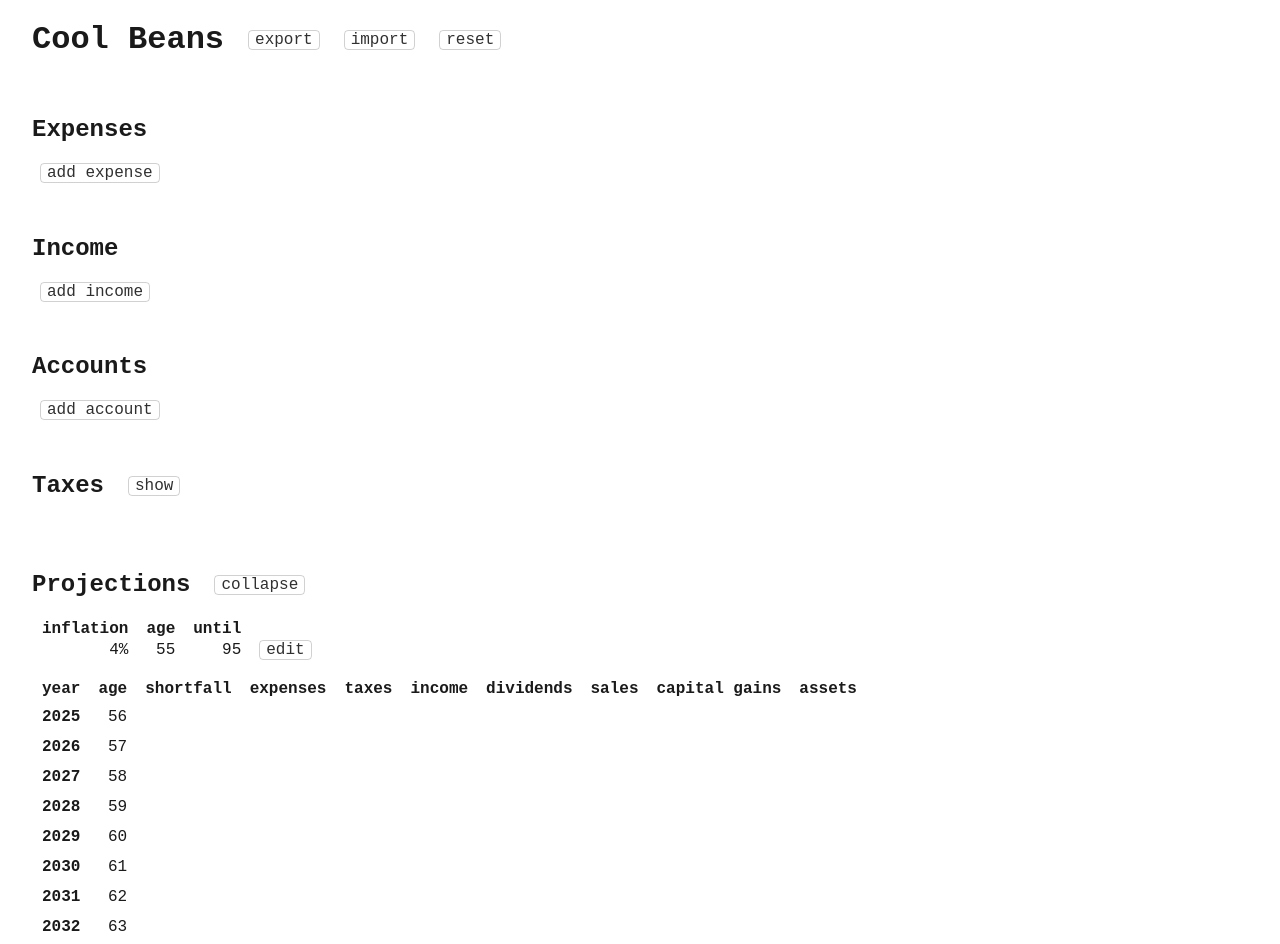
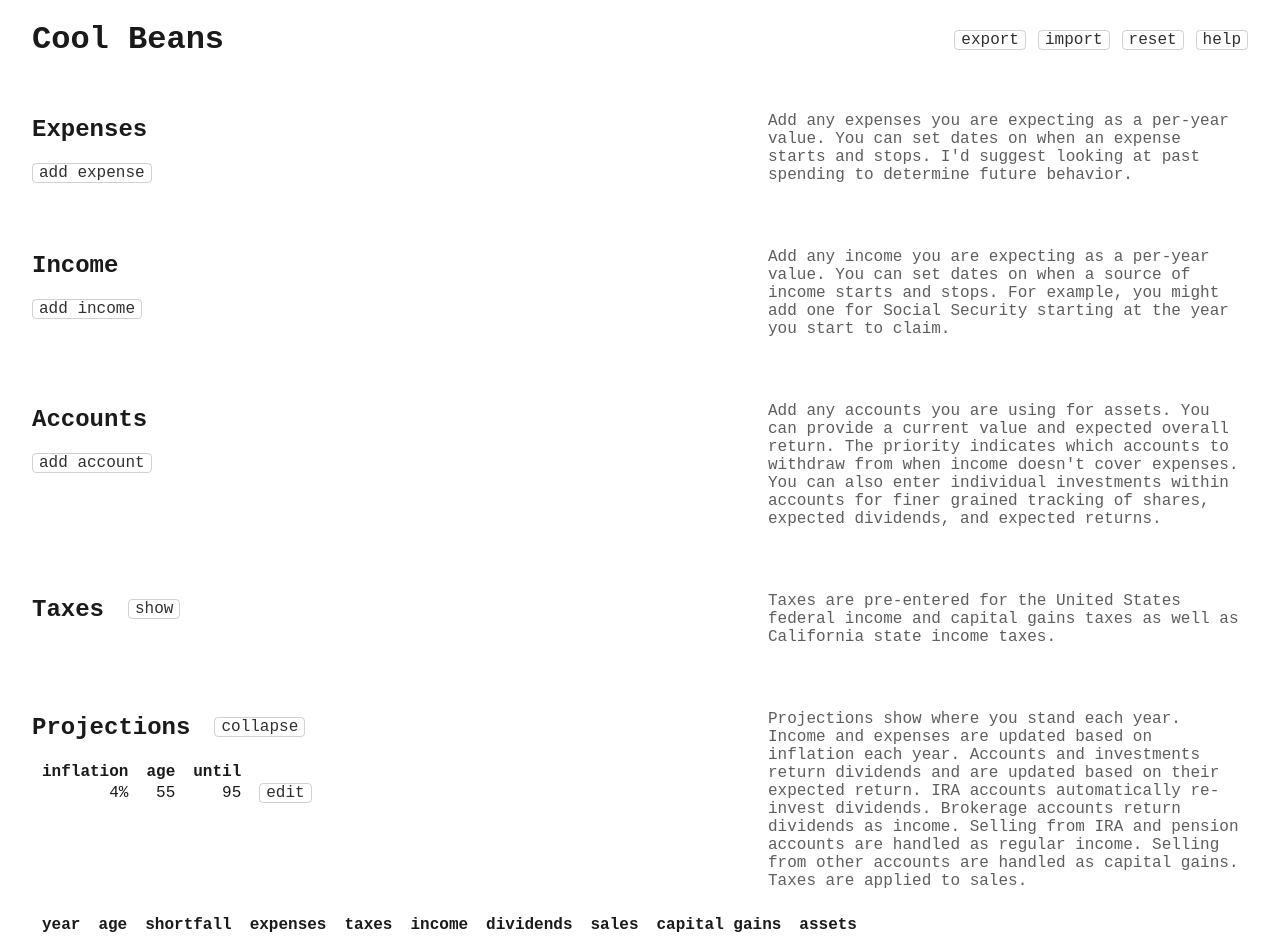
Before and after one commit to ericsoderberghp/coolbeans, a React (Create React App) app: page / in a window 1280 px wide. Shown: the top 944 px of the page. Built offline with nearby package versions, Linux system fonts and the light colour scheme.

Commit message:
Added help

```diff
--- a/src/Accounts.tsx
+++ b/src/Accounts.tsx
@@ -183,7 +183,7 @@ export const Account = (props: AccountProps) => {
 };
 
 export const Accounts = () => {
-  const { data, updateData } = useContext(AppContext);
+  const { data, updateData, showHelp } = useContext(AppContext);
   const [adding, setAdding] = useState(false);
 
   const sortedAccounts = useMemo(
@@ -206,6 +206,8 @@ export const Accounts = () => {
 
   return (
     <section>
+      <div className="contentContainer">
+        <div className="content">
           <header>
             <h2>Accounts</h2>
           </header>
@@ -236,6 +238,21 @@ export const Accounts = () => {
               <button onClick={() => setAdding(true)}>add account</button>
             )}
           </footer>
+        </div>
+
+        {showHelp && (
+          <aside className="help">
+            <p>
+              Add any accounts you are using for assets. You can provide a
+              current value and expected overall return. The priority indicates
+              which accounts to withdraw from when income doesn't cover
+              expenses. You can also enter individual investments within
+              accounts for finer grained tracking of shares, expected dividends,
+              and expected returns.
+            </p>
+          </aside>
+        )}
+      </div>
     </section>
   );
 };
--- a/src/App.css
+++ b/src/App.css
@@ -19,11 +19,30 @@ body {
 }
 
 main>header {
+  display: flex;
+  flex-direction: row;
+  justify-content: space-between;
   padding: 0 2em;
 }
 
 section {
   padding: 1em 2em;
+}
+
+.contentContainer {
+  display: flex;
+  flex-direction: row;
+  justify-content: space-between;
+  gap: 2em;
+}
+
+.contentContainer > aside {
+  flex: 0 1 auto;
+  color: hsl(0 0% var(--foreground-lightness) / 70%);
+}
+
+p {
+  max-width: 30em;
 }
 
 .subSection {
@@ -185,9 +204,13 @@ th {
   vertical-align: bottom;
 }
 
-table.years tr:hover td,
-table.years tr:hover th {
+table.years tr:not(.transactions):hover > td,
+table.years tr:not(.transactions):hover > th {
   background-color: hsl(0 0% var(--foreground-lightness) / 5%);
+}
+
+tr.transactions {
+  color: hsl(0 0% var(--foreground-lightness) / 70%);
 }
 
 table.records td,
@@ -225,7 +248,7 @@ form footer {
 }
 
 form button,
-div.controls button {
+footer div.controls button {
   font-weight: bold;
   background-color: hsl(0 0% var(--foreground-lightness) / 5%);
   color: inherit;
--- a/src/App.tsx
+++ b/src/App.tsx
@@ -15,6 +15,7 @@ const scheme = {
 
 function App() {
   const [data, setData] = useState(initialData);
+  const [showHelp, setShowHelp] = useState(true);
 
   // set color mode based on browser color scheme
   useEffect(() => {
@@ -37,7 +38,7 @@ function App() {
 
   // load saved data initially
   useEffect(() => {
-    const buffer = localStorage.getItem("retirementData");
+    let buffer = localStorage.getItem("retirementData");
     if (buffer) {
       const data = JSON.parse(buffer);
       // upgrades
@@ -47,6 +48,19 @@ function App() {
       // })
       setData(data);
     }
+
+    buffer = localStorage.getItem("showHelp");
+    if (buffer) {
+      setShowHelp(JSON.parse(buffer));
+    }
+  }, []);
+
+  const toggleHelp = useCallback(() => {
+    setShowHelp((priorShowHelp: boolean) => {
+      const nextShowHelp = !priorShowHelp;
+      localStorage.setItem("showHelp", JSON.stringify(nextShowHelp));
+      return nextShowHelp;
+    });
   }, []);
 
   const updateData = useCallback(
@@ -60,8 +74,8 @@ function App() {
   );
 
   const appContextValue = useMemo(
-    () => ({ data, updateData }),
-    [data, updateData]
+    () => ({ data, showHelp, updateData }),
+    [data, showHelp, updateData]
   );
 
   const onExport = () => {
@@ -105,9 +119,12 @@ function App() {
       <main>
         <header>
           <h1>Cool Beans</h1>
-          <button onClick={onExport}>export</button>
-          <button onClick={onImportClick}>import</button>
-          <button onClick={onReset}>reset</button>
+          <div className="controls">
+            <button onClick={onExport}>export</button>
+            <button onClick={onImportClick}>import</button>
+            <button onClick={onReset}>reset</button>
+            <button onClick={toggleHelp}>help</button>
+          </div>
         </header>
 
         <Expenses />
--- a/src/AppContext.tsx
+++ b/src/AppContext.tsx
@@ -4,6 +4,7 @@ import { DataType, TaxType } from "./Types";
 export type AppContextType = {
   data: DataType;
   updateData: (func: (d: DataType) => void) => void;
+  showHelp: boolean;
 };
 
 const initialTaxes : TaxType[] = [
@@ -61,4 +62,5 @@ const defaultUpdateData = (func: (d: DataType) => void) => {};
 export const AppContext = createContext<AppContextType>({
   data: initialData,
   updateData: defaultUpdateData,
+  showHelp: true,
 });
--- a/src/Expenses.tsx
+++ b/src/Expenses.tsx
@@ -67,7 +67,7 @@ const ExpenseForm = (props: ExpenseFormProps) => {
 };
 
 export const Expenses = () => {
-  const { data, updateData } = useContext(AppContext);
+  const { data, updateData, showHelp } = useContext(AppContext);
   const [adding, setAdding] = useState(false);
   const [editing, setEditing] = useState(0);
 
@@ -113,9 +113,12 @@ export const Expenses = () => {
 
   return (
     <section>
+      <div className="contentContainer">
+        <div className="content">
           <header>
             <h2>Expenses</h2>
           </header>
+
           {!!data.expenses.length && (
             <table className="records">
               <thead>
@@ -166,6 +169,18 @@ export const Expenses = () => {
               <button onClick={startAdding}>add expense</button>
             )}
           </footer>
+        </div>
+
+        {showHelp && (
+          <aside className="help">
+            <p>
+              Add any expenses you are expecting as a per-year value. You can
+              set dates on when an expense starts and stops. I'd suggest looking
+              at past spending to determine future behavior.
+            </p>
+          </aside>
+        )}
+      </div>
     </section>
   );
 };
--- a/src/Incomes.tsx
+++ b/src/Incomes.tsx
@@ -65,7 +65,7 @@ const IncomeForm = (props: IncomeFormProps) => {
 };
 
 export const Incomes = () => {
-  const { data, updateData } = useContext(AppContext);
+  const { data, updateData, showHelp } = useContext(AppContext);
   const [adding, setAdding] = useState(false);
   const [editing, setEditing] = useState(0);
 
@@ -111,9 +111,12 @@ export const Incomes = () => {
 
   return (
     <section>
+      <div className="contentContainer">
+        <div className="content">
           <header>
             <h2>Income</h2>
           </header>
+
           {!!data.incomes.length && (
             <table className="records">
               <thead>
@@ -164,6 +167,19 @@ export const Incomes = () => {
               <button onClick={startAdding}>add income</button>
             )}
           </footer>
+        </div>
+
+        {showHelp && (
+          <aside className="help">
+            <p>
+              Add any income you are expecting as a per-year value. You can set
+              dates on when a source of income starts and stops. For example,
+              you might add one for Social Security starting at the year you
+              start to claim.
+            </p>
+          </aside>
+        )}
+      </div>
     </section>
   );
 };
--- a/src/Projections.tsx
+++ b/src/Projections.tsx
@@ -174,7 +174,7 @@ const initialProjection = (data: DataType, year: number) => {
 const accountPerformance = (prior: ProjectionType) =>
   prior.accounts.map((a) => {
     const { account, value: priorValue, unsoldValue: priorUnsoldValue } = a;
-    const { kind, return: aReturn } = account;
+    const { return: aReturn } = account;
 
     const investments = a.investments.map((i) => {
       const { investment, value: priorValue, shares } = i;
@@ -259,7 +259,7 @@ const adjustExpensesForInflation = (
   });
 
 export const Projections = () => {
-  const { data } = useContext(AppContext);
+  const { data, showHelp } = useContext(AppContext);
   const [expanded, setExpanded] = useState(true);
 
   const projections: ProjectionType[] = useMemo(() => {
@@ -411,6 +411,8 @@ export const Projections = () => {
 
   return (
     <section>
+      <div className="contentContainer">
+        <div className="content">
           <header>
             <h2>Projections</h2>
             <button onClick={() => setExpanded(!expanded)}>
@@ -418,6 +420,22 @@ export const Projections = () => {
             </button>
           </header>
           <General />
+        </div>
+
+        {showHelp && (
+          <aside className="help">
+            <p>
+              Projections show where you stand each year. Income and expenses
+              are updated based on inflation each year. Accounts and investments
+              return dividends and are updated based on their expected return.
+              IRA accounts automatically re-invest dividends. Brokerage accounts
+              return dividends as income. Selling from IRA and pension accounts
+              are handled as regular income. Selling from other accounts are
+              handled as capital gains. Taxes are applied to sales.
+            </p>
+          </aside>
+        )}
+      </div>
       <div className="tableContainer">
         <table className="years">
           <thead>
@@ -505,12 +523,12 @@ export const Projections = () => {
                   )}
               </tr>,
               expanded && projection.transactions && (
-                <tr>
+                <tr className="transactions">
                   <td></td>
                   <td colSpan={20}>
                     <table>
                       {projection.transactions.map((t) => (
-                        <tr>
+                        <tr className="transactions">
                           <td>sold</td>
                           <td>{t.name}</td>
                           <td className="number">{t.shares}</td>
--- a/src/Taxes.tsx
+++ b/src/Taxes.tsx
@@ -121,7 +121,7 @@ export const Tax = (props: TaxProps) => {
 };
 
 export const Taxes = () => {
-  const { data, updateData } = useContext(AppContext);
+  const { data, updateData, showHelp } = useContext(AppContext);
   const [show, setShow] = useState(false);
   const [adding, setAdding] = useState(false);
 
@@ -138,9 +138,13 @@ export const Taxes = () => {
 
   return (
     <section>
+      <div className="contentContainer">
+        <div className="content">
           <header>
             <h2>Taxes</h2>
-        <button onClick={() => setShow(!show)}>{show ? "hide" : "show"}</button>
+            <button onClick={() => setShow(!show)}>
+              {show ? "hide" : "show"}
+            </button>
           </header>
           {show && [
             <ul key="list">
@@ -156,6 +160,17 @@ export const Taxes = () => {
               )}
             </footer>,
           ]}
+        </div>
+
+        {showHelp && (
+          <aside className="help">
+            <p>
+              Taxes are pre-entered for the United States federal income and
+              capital gains taxes as well as California state income taxes.
+            </p>
+          </aside>
+        )}
+      </div>
     </section>
   );
 };
```
Also changed, not shown: src/TODO.txt. Lines whose indentation alone changed are shown as unchanged.
